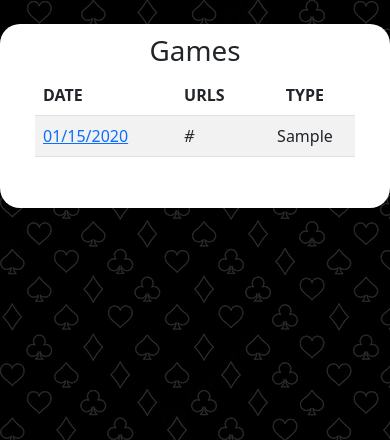
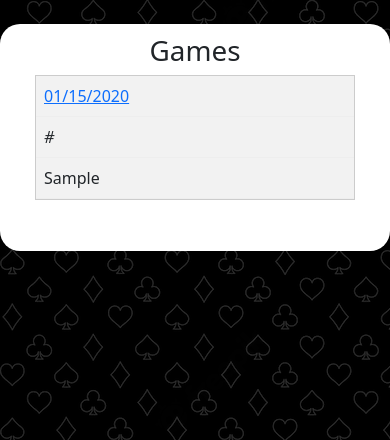
Before and after one commit to mmuoio/poker-manager, a Flask app: page /games in a window 390 px wide. Shown: the part 56-496 px from the top of the page. Run offline with Flask 2, Linux system fonts and the light colour scheme; tables that the repository leaves empty hold one stand-in row (values such as "Sample post"); some libraries are stand-ins or nearby versions.

Commit message:
Added some mobile support

```diff
--- a/website/static/style.css
+++ b/website/static/style.css
@@ -55,3 +55,59 @@
 	margin-top:5px !important;
 	margin-bottom: 5px !important;
 }
+
+
+
+
+
+
+@media only screen and (max-width: 768px) {
+	/* Force table to not be like tables anymore */
+	#no-more-tables table,
+	#no-more-tables thead,
+	#no-more-tables tbody,
+	#no-more-tables th,
+	#no-more-tables td,
+	#no-more-tables tr {
+	display: block;
+	}
+
+	/* Hide table headers (but not display: none;, for accessibility) */
+	#no-more-tables thead tr {
+	position: absolute;
+	top: -9999px;
+	left: -9999px;
+	}
+
+	#no-more-tables tr { border: 1px solid #ccc; }
+
+	#no-more-tables td {
+	/* Behave like a "row" */
+	border: none;
+	border-bottom: 1px solid #eee;
+	position: relative;
+	--padding-left: 50%;
+	white-space: normal;
+	text-align:left;
+	overflow: wrap;
+	overflow-wrap: break-word;
+	}
+
+	#no-more-tables td:before {
+	/* Now like a table header */
+	position: absolute;
+	/* Top/left values mimic padding */
+	top: 6px;
+	left: 6px;
+	width: 45%;
+	padding-right: 10px;
+	white-space: nowrap;
+	text-align:left;
+	font-weight: bold;
+	}
+
+	/*
+	Label the data
+	*/
+	#no-more-tables td:before { content: attr(data-title); }
+	}
--- a/website/templates/games.html
+++ b/website/templates/games.html
@@ -3,6 +3,7 @@
 
 {% block content %}
 <h1 align="center">Games</h1>
+<div id="no-more-tables">
 	<table class="table table-striped">
 		<thead>
 		<tr>
@@ -72,6 +73,7 @@
 		{% endfor %}
 	</tbody>
 	</table>
+</div>
 
 <script type="text/javascript">
 	$(document).ready(function () {
--- a/website/templates/import_log.html
+++ b/website/templates/import_log.html
@@ -4,6 +4,7 @@
 {% block content %}
 <h1 align="center">Import Logs</h1>
 
+<div id="no-more-tables">
 	<table class="table table-striped">
 		<thead>
 		<tr>
@@ -62,6 +63,7 @@
 		{% endfor %}
 	</tbody>
 	</table>
+</div>
 
 <script type="text/javascript">
 	$(document).ready(function () {
--- a/website/templates/players.html
+++ b/website/templates/players.html
@@ -4,6 +4,7 @@
 {% block content %}
 <h1 align="center">Players</h1>
 
+<div id="no-more-tables">
 	<table class="table">
 		<thead>
 		<tr>
@@ -38,7 +39,7 @@
 		{% endif %}
 	</tbody>
 	</table>
-
+</div>
 
 
 
--- a/website/views.py
+++ b/website/views.py
@@ -1776,6 +1776,7 @@
 			#player = Player.query.filter_by(id=14).first()	#Gocha
 			#player = Player.query.filter_by(id=20).first()	#Josh
 			#player = Player.query.filter_by(id=38).first()	#Sean
+			#player = Player.query.filter_by(id=15).first()	#Hans
 			print(player)
 
 
```
Also changed, not shown: website/templates/payout.html (+4 -4 lines). Lines whose indentation alone changed are shown as unchanged.
